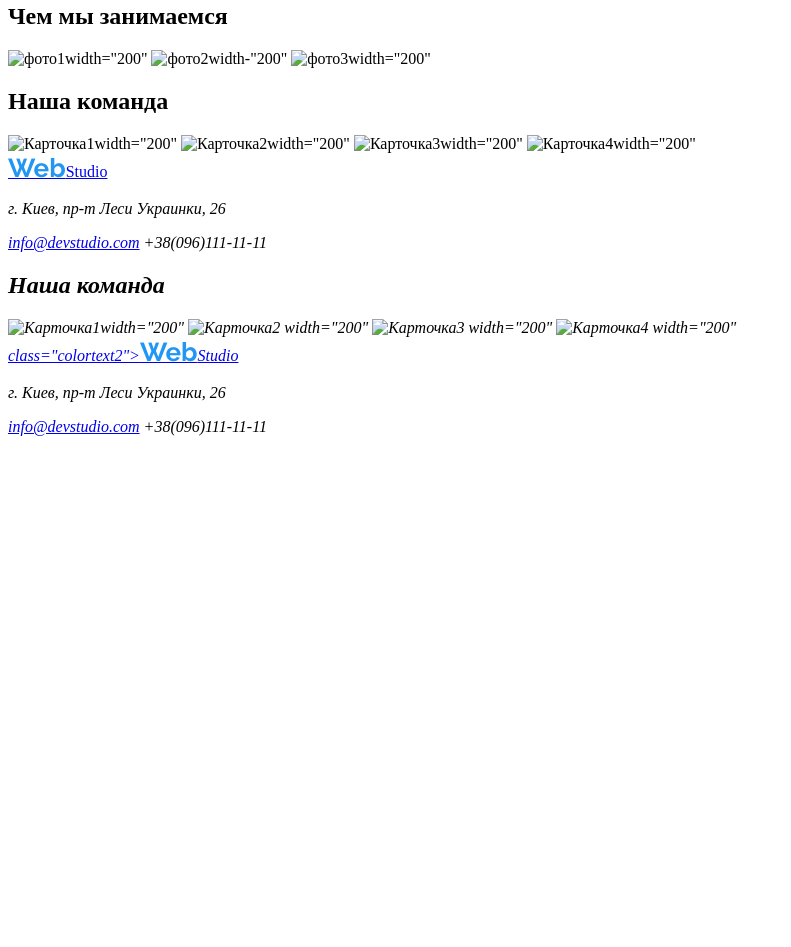
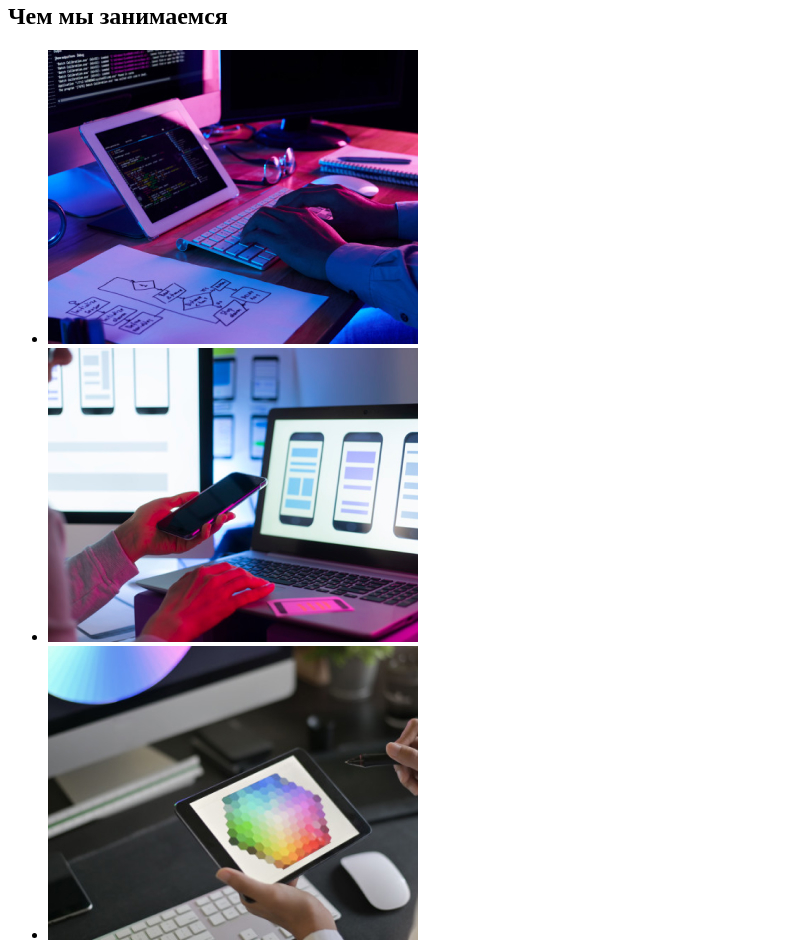
Before and after one commit to French888/goit-markup-hw-01, a plain HTML site: page Course35/index.html in a window 1280 px wide. Shown: the part 655-1602 px from the top of the page, without its empty margins (0-791 px from the left). Before the commit the page ends 1099 px from the top, so only its background shows below. Drawn offline with Linux system fonts and the light colour scheme.

Commit message:
работа после семинара
к картинкам добавил список, и др.

```diff
--- a/Course35/intex.html
+++ b/Course35/index.html
@@ -13,7 +13,7 @@
 <!--High line section -->
 <div>
     <nav>
-        <a href="mailto:info@devstudio.com"></a> class="colortext2"><span class="colortext1">Web</span>Studio</a>
+        <a href="mailto:info@devstudio.com"> <span class="colortext2"><span class="colortext1">Web</span>Studio</span></a>
             <ul>
                 <li><a href=""></a>Студия</li>
                 <li><a href=""></a>Портфолио</li>
@@ -25,7 +25,7 @@
 <div>
     <ul>
         <li><a href="mailto:info@devstudio.com">info@devstudio.com</a></li>
-        <li><a href="tel:+380961111111"></a>+38(096)111-11-11</li>
+        <li><a href="tel:+380961111111">+38(096)111-11-11</a></li>
     </ul>
 </div>
 <!--Header section-->
@@ -63,45 +63,33 @@
 <div>
     <section>
         <h2>Чем мы занимаемся</h2>
-            <img src="image/box1.jpg" alt="фото1">width="200"
-            <img src="image/box2.jpg" alt="фото2">width-"200"
-            <img src="image/box3.jpg" alt="фото3">width="200"
+        <ul>
+            <li><img src="image/box/box-1.jpg" width="370" alt="фото1"></li>
+            <li><img src="image/box/box-2.jpg" width="370" alt="фото2"></li>
+            <li><img src="image/box/box-3.jpg" width="370" alt="фото3"></li>
+        </ul>
     </section>
 </div>
 <!--Team section-->
     <div>
         <section>
             <h2>Наша команда</h2>
-                <img src="image/teamcard1.jpg" alt="Карточка1">width="200"
-                <img src="image/teamcard2.jpg" alt="Карточка2">width="200"
-                <img src="image/teamcard3.jpg" alt="Карточка3">width="200"
-                <img src="image/teamcard4.jpg" alt="Карточка4">width="200"
+            <ul>
+                <li><img src="image/team/team-card-1.jpg" width="370" alt="Карточка1"></li>
+                <li><img src="image/team/team-card-2.jpg" width="370" alt="Карточка2"></li>
+                <li><img src="image/team/team-card-3.jpg" width="370" alt="Карточка3"></li>
+                <li><img src="image/team/team-card-4.jpg" width="370" alt="Карточка4"></li>
+            </ul>
         </section>
     </div>
 </main>
     <!--Footer section-->
 <footer>
-       <a href="mailto:info@devstudio.com"><span class="colortext1">Web</span>Studio</a>
     <address>
-       <p>г. Киев, пр-т Леси Украинки, 26</p>
-            <a href="mailto:info@devstudio.com">info@devstudio.com</a>
-            <a href="tel:+380961111111"></a> +38(096)111-11-11
-            <h2>Наша команда</h2>
-               <img src="image/teamcard1.jpg" alt="Карточка1">width="200"
-               <img src="image/teamcard2.jpg" alt="Карточка2"> width="200"
-               <img src="image/teamcard3.jpg" alt="Карточка3"> width="200"
-               <img src="image/teamcard4.jpg" alt="Карточка4"> width="200"
-
-        </section>
-    </div>
-</main>
-        <!--Footer section-->
-<footer>
-    <a href="mailto:info@devstudio.com"> class="colortext2"><span class="colortext1">Web</span>Studio</a>
-    <address>
-       <p>г. Киев, пр-т Леси Украинки, 26</p>
-            <a href="mailto:info@devstudio.com">info@devstudio.com</a>
-            <a href="tel:+380961111111"></a> +38(096)111-11-11
+        <a href="mailto:info@devstudio.com"> <span class="colortext2"><span class="colortext1">Web</span>Studio</span></a> <br>
+        <a href="https://goo.gl/maps/yNCUUCKr8o5QB21A8"> г. Киев, пр-т Леси Украинки, 26</a> <br>
+        <a href="mailto:info@devstudio.com">info@devstudio.com</a> <br>
+        <a href="tel:+380961111111"> +38(096)111-11-11</a>
     </address>
 </footer>
 
```
Also changed, not shown: Course35/image/box/box-1.jpg (renamed from Course35/image/box 1.jpg), Course35/image/box/box-2.jpg (renamed from Course35/image/box 2.jpg), Course35/image/box/box-3.jpg (renamed from Course35/image/box 3.jpg), Course35/image/team/team-card-1.jpg (renamed from Course35/image/team card 1.jpg), Course35/image/team/team-card-2.jpg (renamed from Course35/image/team card 2.jpg), Course35/image/team/team-card-3.jpg (renamed from Course35/image/team card 3.jpg), Course35/image/team/team-card-4.jpg (renamed from Course35/image/team card 4.jpg).
